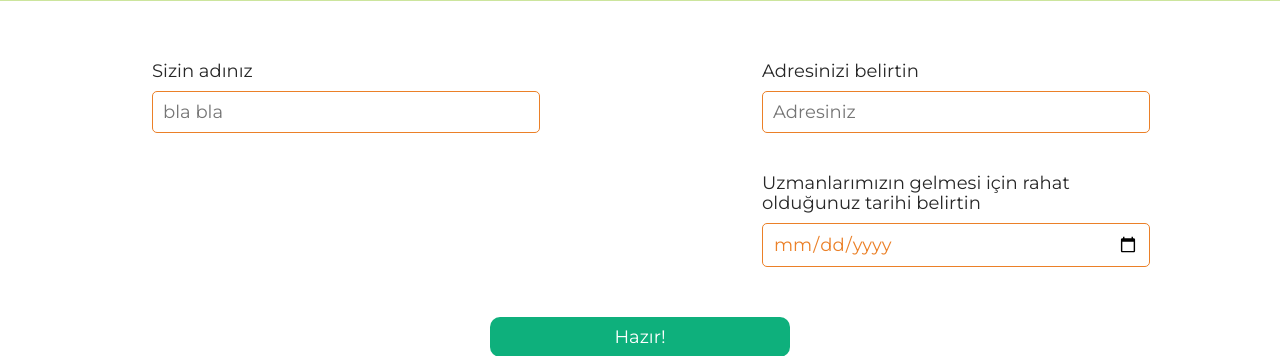
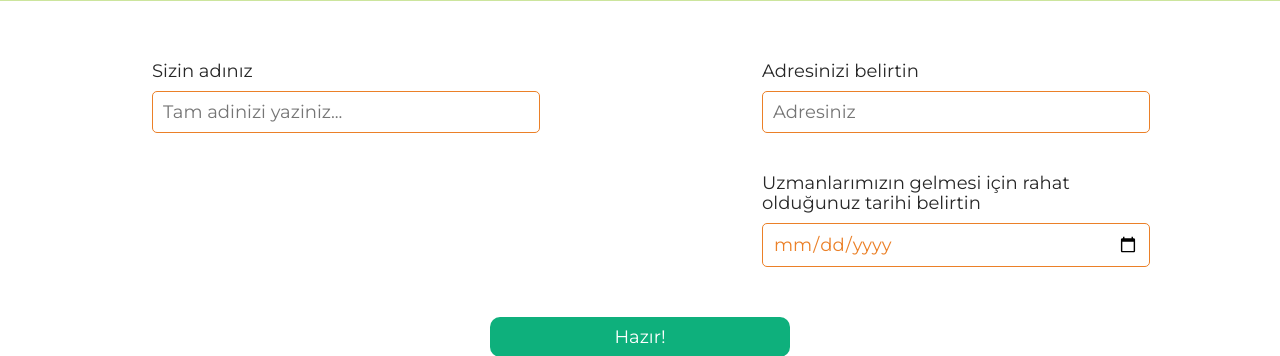
Before and after one commit to cando-jo/m3l3, a Flask app: page /form in a window 1280 px wide. Shown: the part 469-825 px from the top of the page. Run offline with Flask 3, Linux system fonts and the light colour scheme.

Commit message:
Fix bla bla

```diff
--- a/templates/form.html
+++ b/templates/form.html
@@ -25,7 +25,7 @@
             <li class="user-info__item">
 
                 <label for="name">Sizin adınız</label>
-                <input type="text" name="isim_inputu" id="name" placeholder="bla bla" required>
+                <input type="text" name="isim_inputu" id="name" placeholder="Tam adinizi yaziniz..." required>
             </li>
             <li class="user-info__item">
                 <!-- Görev 4. Kullanıcının e-posta adresi için bir giriş alanı oluşturun -->
```
